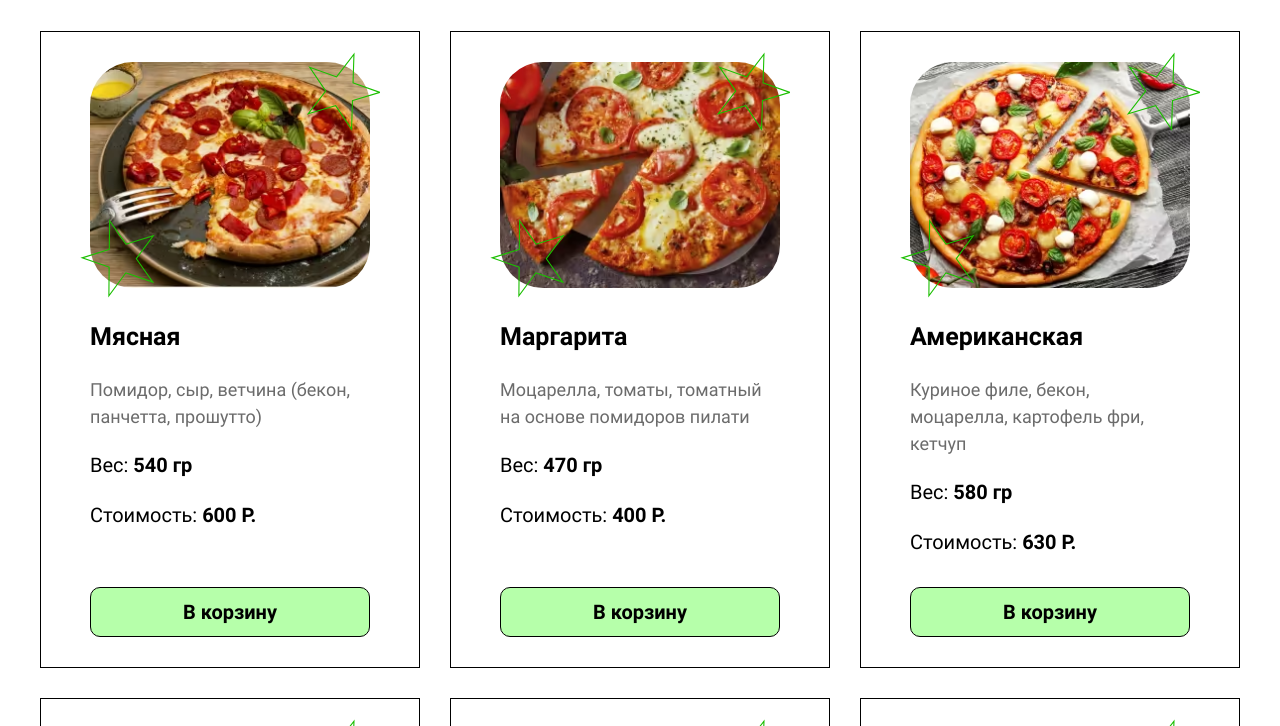
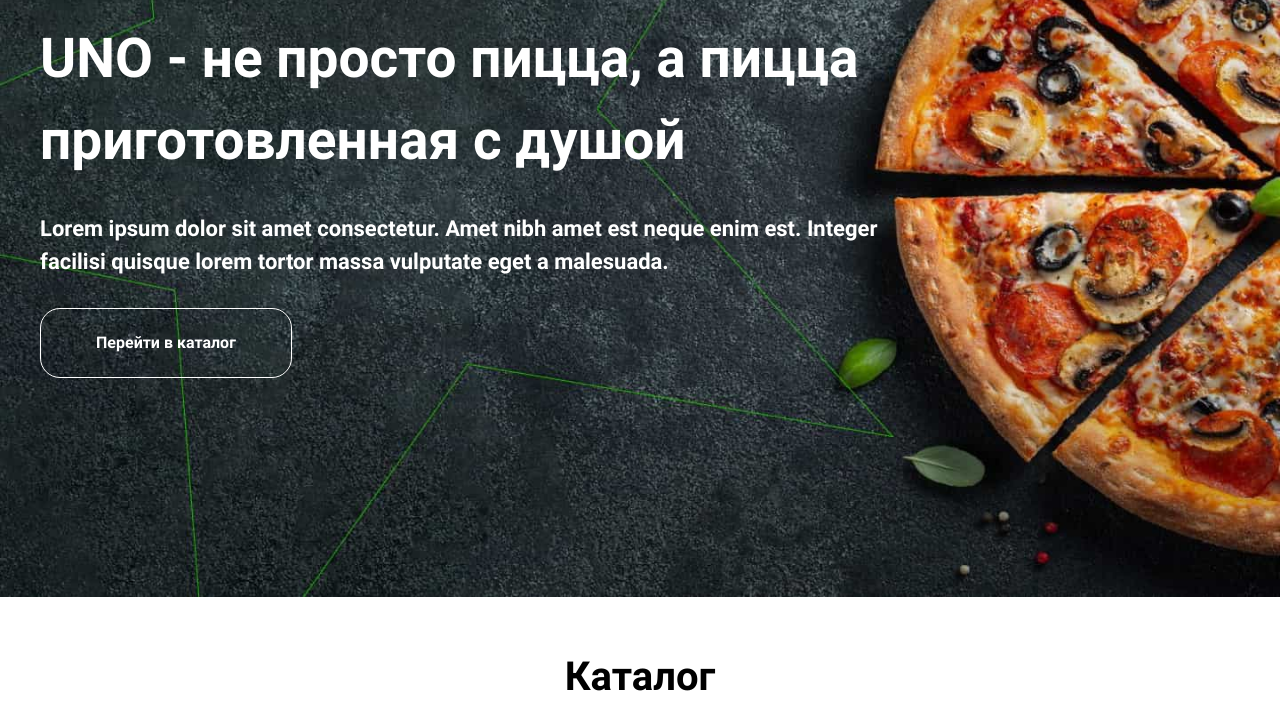
Before and after one commit to Andrew1aptev/pizza-uno, a website: page src/index.html in a window 1280 px wide. Shown: the part 203-929 px from the top of the page. Drawn offline with Linux system fonts and the light colour scheme.

Commit message:
add styles for hero section

```diff
--- a/src/index.html
+++ b/src/index.html
@@ -22,7 +22,7 @@
             Lorem ipsum dolor sit amet consectetur. Amet nibh amet est neque enim est. Integer facilisi quisque lorem
             tortor massa vulputate eget a malesuada.
           </p>
-          <a href="/" class="hero__link">
+          <a href="#catalog-anchor" class="hero__link">
             Перейти в каталог
           </a>
         </div>
@@ -30,7 +30,7 @@
     </section>
     <section class="catalog">
       <div class="container">
-        <h2 class="catalog__title">
+        <h2 class="catalog__title" id="catalog-anchor">
           Каталог
         </h2>
         <div class="catalog__grid">
--- /dev/null
+++ b/src/scss/components/_hero.scss
@@ -0,0 +1,50 @@
+.hero {
+    height: 100vh;
+    background-image: url("./../images/hero/hero-bg.jpg");
+    background-position: center center;
+    background-size: cover;
+    background-repeat: no-repeat;
+
+    &__container {
+        display: flex;
+        flex-direction: column;
+        justify-content: center;
+        height: 100vh;
+    }
+
+    &__content {
+        max-width: 860px;
+        color: #fff;
+    }
+
+    &__title,
+    &__description {
+        margin-bottom: 30px;
+    }
+
+    &__title {
+        font-size: 3.4375rem; //55px
+    }
+
+    &__description {
+        font-weight: 700;
+        font-size: 1.375rem; //22px
+    }
+
+    &__link {
+        display: inline-flex;
+        justify-content: center;
+        align-items: center;
+        height: 70px;
+        padding: 25px 55px;
+        border: 1px solid #fff;
+        border-radius: 20px;
+        color: inherit;
+        font-weight: 700;
+        font-size: 1rem; //16px
+        text-align: center;
+        text-decoration: none;
+    }
+}
+
+.container {}
--- a/src/scss/components/_index.scss
+++ b/src/scss/components/_index.scss
@@ -2,5 +2,6 @@
 
 // Компоненты
 
+@forward "hero";
 @forward "catalog";
 @forward "card";
```
Also changed, not shown: src/css/main.min.css.
